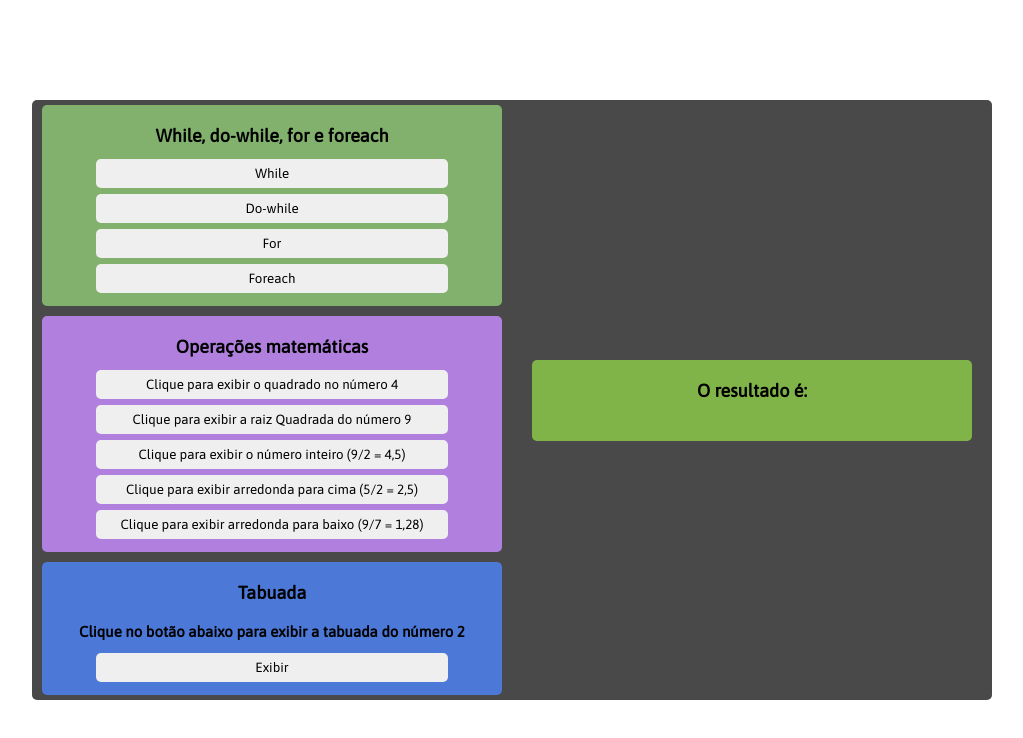
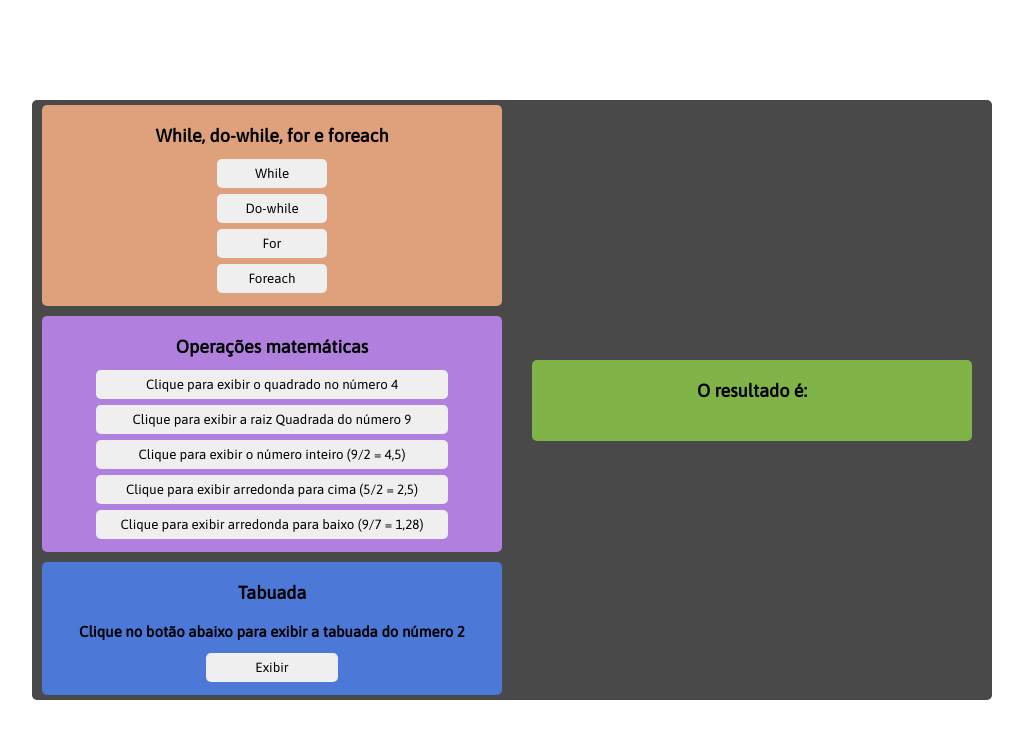
Before and after one commit to lephyns/projeto-javascript-ultima-school, a plain HTML site: page index.html in a window 1280 px wide. Shown: the whole page, without its empty margins (128-1151 px from the left). Drawn offline with Linux system fonts and the light colour scheme.

Commit message:
Ajustado botões e gif

```diff
--- a/index.html
+++ b/index.html
@@ -22,25 +22,25 @@
 
         <div class="inner-container-a">
             <h1>While, do-while, for e foreach</h1>
-            <button onclick="exibirFrutasWhile()">While</button>
-            <button onclick="exibirFrutasDoWhile()">Do-while</button>
-            <button onclick="exibirFrutasFor()">For</button>
-            <button onclick="exibirFrutasForEach()">Foreach</button>
+            <button class="loop" onclick="exibirFrutasWhile()">While</button>
+            <button class="loop" onclick="exibirFrutasDoWhile()">Do-while</button>
+            <button class="loop" onclick="exibirFrutasFor()">For</button>
+            <button class="loop" onclick="exibirFrutasForEach()">Foreach</button>
         </div>
 
         <div class="inner-container-b">
             <h1>Operações matemáticas</h1>
-            <button onclick="quadrado()">Clique para exibir o quadrado no número 4</button>
-            <button onclick="raizQuadrada()">Clique para exibir a raiz Quadrada do número 9</button>
-            <button onclick="inteiro()">Clique para exibir o número inteiro (9/2 = 4,5)</button>
-            <button onclick="arredondaParaCima ()">Clique para exibir arredonda para cima (5/2 = 2,5)</button>
-            <button onclick="arredondaParaBaixo()">Clique para exibir arredonda para baixo (9/7 = 1,28)</button>
+            <button class="math" onclick="quadrado()">Clique para exibir o quadrado no número 4</button>
+            <button class="math" onclick="raizQuadrada()">Clique para exibir a raiz Quadrada do número 9</button>
+            <button class="math" onclick="inteiro()">Clique para exibir o número inteiro (9/2 = 4,5)</button>
+            <button class="math" onclick="arredondaParaCima ()">Clique para exibir arredonda para cima (5/2 = 2,5)</button>
+            <button class="math" onclick="arredondaParaBaixo()">Clique para exibir arredonda para baixo (9/7 = 1,28)</button>
         </div>
 
         <div class="inner-container-c">
             <h1>Tabuada</h1>
             <h2>Clique no botão abaixo para exibir a tabuada do número 2</h2>
-            <button onclick="tabuada()">Exibir</button>
+            <button class="tabuada" onclick="tabuada()">Exibir</button>
         </div>
 
     </div>
--- a/style.css
+++ b/style.css
@@ -33,13 +33,28 @@ input {
     text-align: center;
 }
 
-button {
+.loop {
+    width: 25%;
+    border-radius: 5px;
+    margin: 3px;
+    height: 29px;
+    cursor: pointer;
+}
+
+.math {
     width: 80%;
     border-radius: 5px;
     margin: 3px;
     height: 29px;
     cursor: pointer;
+}
 
+.tabuada {
+    width: 30%;
+    border-radius: 5px;
+    margin: 3px;
+    height: 29px;
+    cursor: pointer;
 }
 
 button:hover {
@@ -80,7 +95,7 @@ button:hover {
     grid-area: 2 / 2 / 4 / 5;
     display: flex;
     flex-direction: column;
-    background-color: rgb(129, 177, 108);
+    background-color: rgb(223, 160, 124);
     margin: 5px 10px;
     padding: 10px;
     align-items: center;
```
Also changed, not shown: imagens/exibindo-projeto.gif.
